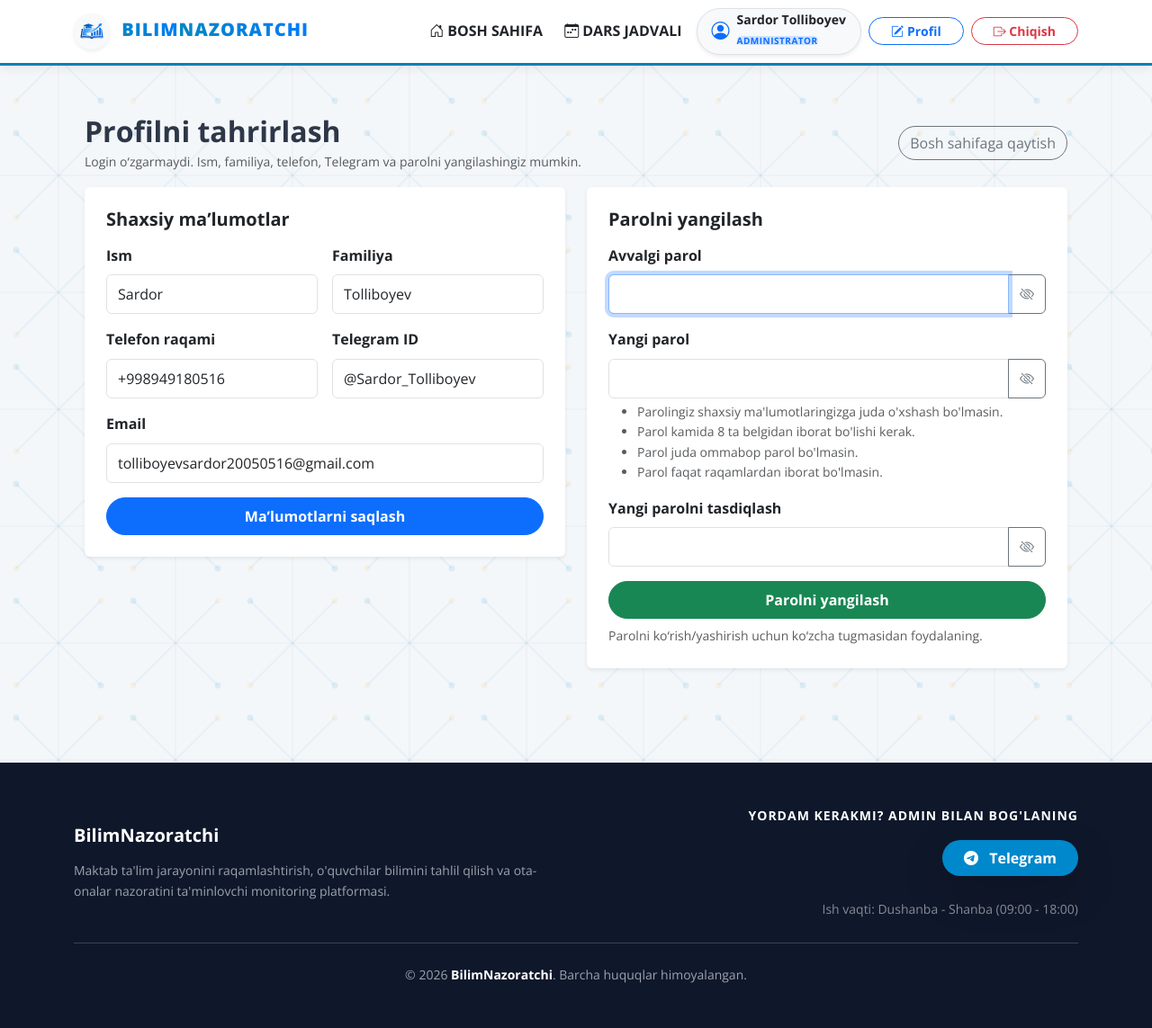
After one commit to Sardor-Tolliboyev/kundalik_com, a Django app: page /hisoblar/profil/tahrir/ in a window 1280 px wide. The commit adds this page. Shown: the whole page at 90% size. Run offline with Django 5.2, Linux system fonts and the light colour scheme; a user stored in the database is signed in.

Commit message:
Ishga tushirishga tayyor
Ishga tushirishga tayyor

```diff
--- /dev/null
+++ b/apps/hisoblar/forms.py
@@ -0,0 +1,31 @@
+from django import forms
+from django.contrib.auth import get_user_model
+
+
+Foydalanuvchi = get_user_model()
+
+
+class ShaxsiyProfilTahrirForm(forms.ModelForm):
+    """
+    Foydalanuvchi o'zining shaxsiy ma'lumotlarini tahrirlashi uchun forma.
+
+    # IZOH: `username` (login) ataylab qo'shilmaydi — foydalanuvchi loginini o'zgartirmaydi.
+    """
+
+    class Meta:
+        model = Foydalanuvchi
+        fields = ("first_name", "last_name", "telefon", "telegram_id", "email")
+        labels = {
+            "first_name": "Ism",
+            "last_name": "Familiya",
+            "telefon": "Telefon raqami",
+            "telegram_id": "Telegram ID",
+            "email": "Email",
+        }
+        widgets = {
+            "first_name": forms.TextInput(attrs={"class": "form-control", "autocomplete": "given-name"}),
+            "last_name": forms.TextInput(attrs={"class": "form-control", "autocomplete": "family-name"}),
+            "telefon": forms.TextInput(attrs={"class": "form-control", "autocomplete": "tel"}),
+            "telegram_id": forms.TextInput(attrs={"class": "form-control"}),
+            "email": forms.EmailInput(attrs={"class": "form-control", "autocomplete": "email"}),
+        }
--- a/apps/hisoblar/urls.py
+++ b/apps/hisoblar/urls.py
@@ -1,6 +1,6 @@
 from django.urls import path
 from django.contrib.auth import views as auth_views
-from .views import shaxsiy_profil_view, login_redirect_view
+from .views import shaxsiy_profil_view, login_redirect_view, shaxsiy_profil_tahrir_view
 
 app_name = 'hisoblar' # BU SHART!
 
@@ -8,5 +8,6 @@ urlpatterns = [
     path('login/', auth_views.LoginView.as_view(template_name='registration/login.html'), name='login'),
     path('logout/', auth_views.LogoutView.as_view(), name='logout'),
     path('profil/', shaxsiy_profil_view, name='shaxsiy_profil'),
+    path('profil/tahrir/', shaxsiy_profil_tahrir_view, name='shaxsiy_profil_tahrir'),
     path('kirish-muvaffaqiyatli/', login_redirect_view, name='login_redirect'),
 ]
--- a/apps/hisoblar/views.py
+++ b/apps/hisoblar/views.py
@@ -9,6 +9,10 @@ Vazifasi:
 from django.shortcuts import render, redirect
 from django.contrib.auth.decorators import login_required
 from django.contrib import messages
+from django.contrib.auth.forms import PasswordChangeForm
+from django.contrib.auth import update_session_auth_hash
+
+from .forms import ShaxsiyProfilTahrirForm
 
 # -------------------------------------------------------------------------
 # 1. SHAXSIY PROFIL VIEW
@@ -83,3 +87,81 @@ def login_redirect_view(request):
 
     # Agar roli aniqlanmagan yoki xato bo'lsa, asosiy sahifaga qaytaramiz
     return redirect('talim:bosh_sahifa')
+
+
+# -------------------------------------------------------------------------
+# 3. SHAXSIY PROFILNI TAHRIRLASH (HAMMA FOYDALANUVCHILAR UCHUN)
+# -------------------------------------------------------------------------
+@login_required
+def shaxsiy_profil_tahrir_view(request):
+    """
+    Foydalanuvchi o'zining shaxsiy ma'lumotlarini (login emas) va parolini tahrirlaydi.
+
+    # IZOH:
+    # - Bu sahifa uchun alohida "huquq" talab qilinmaydi, chunki foydalanuvchi faqat o'zini tahrirlaydi.
+    # - Admin panelga kirish shart emas: o'quvchi/ota-ona/o'qituvchi ham o'zini yangilay oladi.
+    """
+    foydalanuvchi = request.user
+
+    profil_forma = ShaxsiyProfilTahrirForm(instance=foydalanuvchi)
+    parol_forma = PasswordChangeForm(user=foydalanuvchi)
+
+    # # IZOH: Bootstrap bilan mos ko'rinish uchun parol formasi fieldlariga class beramiz.
+    for f in parol_forma.fields.values():
+        f.widget.attrs.setdefault("class", "form-control")
+
+    # # IZOH: Django `PasswordChangeForm` ayrim label/help_textlarni inglizcha chiqarishi mumkin.
+    # Bu yerda i18n'ga kirmasdan, oddiy usulda o'zbekchalashtiramiz.
+    if "old_password" in parol_forma.fields:
+        parol_forma.fields["old_password"].label = "Avvalgi parol"
+    if "new_password1" in parol_forma.fields:
+        parol_forma.fields["new_password1"].label = "Yangi parol"
+        parol_forma.fields["new_password1"].help_text = (
+            "<ul>"
+            "<li>Parolingiz shaxsiy ma'lumotlaringizga juda o'xshash bo'lmasin.</li>"
+            "<li>Parol kamida 8 ta belgidan iborat bo'lishi kerak.</li>"
+            "<li>Parol juda ommabop parol bo'lmasin.</li>"
+            "<li>Parol faqat raqamlardan iborat bo'lmasin.</li>"
+            "</ul>"
+        )
+    if "new_password2" in parol_forma.fields:
+        parol_forma.fields["new_password2"].label = "Yangi parolni tasdiqlash"
+
+    if request.method == "POST":
+        if "profil_saqlash" in request.POST:
+            profil_forma = ShaxsiyProfilTahrirForm(request.POST, instance=foydalanuvchi)
+            if profil_forma.is_valid():
+                profil_forma.save()
+                messages.success(request, "Shaxsiy ma'lumotlaringiz muvaffaqiyatli saqlandi.")
+                return redirect("hisoblar:shaxsiy_profil_tahrir")
+
+        if "parol_saqlash" in request.POST:
+            parol_forma = PasswordChangeForm(user=foydalanuvchi, data=request.POST)
+            for f in parol_forma.fields.values():
+                f.widget.attrs.setdefault("class", "form-control")
+
+            if "old_password" in parol_forma.fields:
+                parol_forma.fields["old_password"].label = "Avvalgi parol"
+            if "new_password1" in parol_forma.fields:
+                parol_forma.fields["new_password1"].label = "Yangi parol"
+                parol_forma.fields["new_password1"].help_text = (
+                    "<ul>"
+                    "<li>Parolingiz shaxsiy ma'lumotlaringizga juda o'xshash bo'lmasin.</li>"
+                    "<li>Parol kamida 8 ta belgidan iborat bo'lishi kerak.</li>"
+                    "<li>Parol juda ommabop parol bo'lmasin.</li>"
+                    "<li>Parol faqat raqamlardan iborat bo'lmasin.</li>"
+                    "</ul>"
+                )
+            if "new_password2" in parol_forma.fields:
+                parol_forma.fields["new_password2"].label = "Yangi parolni tasdiqlash"
+            if parol_forma.is_valid():
+                parol_forma.save()
+                update_session_auth_hash(request, foydalanuvchi)
+                messages.success(request, "Parolingiz muvaffaqiyatli yangilandi.")
+                return redirect("hisoblar:shaxsiy_profil_tahrir")
+
+    kontekst = {
+        "profil_forma": profil_forma,
+        "parol_forma": parol_forma,
+    }
+    return render(request, "registration/profil_tahrirlash.html", kontekst)
--- a/templates/admin/base_site.html
+++ b/templates/admin/base_site.html
@@ -20,12 +20,12 @@
 
 {% block extrastyle %}
     {{ block.super }}
-    <link rel="stylesheet" type="text/css" href="{% static 'css/admin_custom.css' %}?v=20260317">
+    <link rel="stylesheet" type="text/css" href="{% static 'css/admin_custom.css' %}?v=20260325">
 {% endblock %}
 
 {% block extrahead %}
     {{ block.super }}
-    <script src="{% static 'js/admin_custom.js' %}?v=20260317" defer></script>
+    <script src="{% static 'js/admin_custom.js' %}?v=20260325" defer></script>
 {% endblock %}
 
 {% block footer %}
--- a/templates/include/footer.html
+++ b/templates/include/footer.html
@@ -21,7 +21,7 @@
           <i class="bi bi-telegram me-2"></i> Telegram
         </a>
         <div class="mt-4">
-          <small class="text-muted">Ish vaqti: Dushanba - Shanba (09:00 - 18:00)</small>
+          <small class="text-white-50">Ish vaqti: Dushanba - Shanba (09:00 - 18:00)</small>
         </div>
       </div>
     </div>
--- a/templates/include/navbar.html
+++ b/templates/include/navbar.html
@@ -51,6 +51,14 @@
           </li>
 
           <li class="nav-item">
+            <a class="btn btn-sm btn-outline-primary px-4 rounded-pill fw-bold d-flex align-items-center"
+               href="{% url 'hisoblar:shaxsiy_profil_tahrir' %}">
+              <i class="bi bi-pencil-square me-1"></i>
+              Profil
+            </a>
+          </li>
+
+          <li class="nav-item">
             <form action="{% url 'hisoblar:logout' %}" method="post" class="d-inline">
               {% csrf_token %}
               <button type="submit" class="btn btn-sm btn-outline-danger px-4 rounded-pill fw-bold">
--- a/templates/oqituvchi/dashboard.html
+++ b/templates/oqituvchi/dashboard.html
@@ -49,7 +49,7 @@
                 </div>
 
                 <div class="mt-4">
-                    <a href="/admin/hisoblar/foydalanuvchi/{{ user.id }}/change/" class="btn btn-em-secondary w-100 py-2">
+                    <a href="{% url 'hisoblar:shaxsiy_profil_tahrir' %}" class="btn btn-em-secondary w-100 py-2">
                         <i class="bi bi-gear"></i> Ma'lumotlarni tahrirlash
                     </a>
                 </div>
--- /dev/null
+++ b/templates/registration/profil_tahrirlash.html
@@ -0,0 +1,117 @@
+{% extends 'base.html' %}
+{% load static %}
+
+{% block title %}Profilni tahrirlash | BilimNazoratchi{% endblock %}
+
+{% block content %}
+<div class="container my-4">
+  <div class="d-flex flex-wrap align-items-center justify-content-between gap-2 mb-3">
+    <div>
+      <h2 class="fw-bold mb-1">Profilni tahrirlash</h2>
+      <div class="text-muted small">Login o‘zgarmaydi. Ism, familiya, telefon, Telegram va parolni yangilashingiz mumkin.</div>
+    </div>
+    <a class="btn btn-outline-secondary rounded-pill" href="{% url 'talim:bosh_sahifa' %}">Bosh sahifaga qaytish</a>
+  </div>
+
+  <div class="row g-4">
+    <div class="col-lg-6">
+      <div class="card border-0 shadow-sm">
+        <div class="card-body p-4">
+          <h5 class="fw-bold mb-3">Shaxsiy ma’lumotlar</h5>
+          <form method="post" novalidate>
+            {% csrf_token %}
+            {{ profil_forma.non_field_errors }}
+
+            <div class="row g-3">
+              <div class="col-md-6">
+                <label class="form-label fw-bold">{{ profil_forma.first_name.label }}</label>
+                {{ profil_forma.first_name }}
+                <div class="text-danger small">{{ profil_forma.first_name.errors }}</div>
+              </div>
+              <div class="col-md-6">
+                <label class="form-label fw-bold">{{ profil_forma.last_name.label }}</label>
+                {{ profil_forma.last_name }}
+                <div class="text-danger small">{{ profil_forma.last_name.errors }}</div>
+              </div>
+              <div class="col-md-6">
+                <label class="form-label fw-bold">{{ profil_forma.telefon.label }}</label>
+                {{ profil_forma.telefon }}
+                <div class="text-danger small">{{ profil_forma.telefon.errors }}</div>
+              </div>
+              <div class="col-md-6">
+                <label class="form-label fw-bold">{{ profil_forma.telegram_id.label }}</label>
+                {{ profil_forma.telegram_id }}
+                <div class="text-danger small">{{ profil_forma.telegram_id.errors }}</div>
+              </div>
+              <div class="col-12">
+                <label class="form-label fw-bold">{{ profil_forma.email.label }}</label>
+                {{ profil_forma.email }}
+                <div class="text-danger small">{{ profil_forma.email.errors }}</div>
+              </div>
+            </div>
+
+            <div class="mt-3 d-grid">
+              <button type="submit" name="profil_saqlash" value="1" class="btn btn-primary fw-bold rounded-pill py-2">
+                Ma’lumotlarni saqlash
+              </button>
+            </div>
+          </form>
+        </div>
+      </div>
+    </div>
+
+    <div class="col-lg-6">
+      <div class="card border-0 shadow-sm">
+        <div class="card-body p-4">
+          <h5 class="fw-bold mb-3">Parolni yangilash</h5>
+          <form method="post" novalidate>
+            {% csrf_token %}
+            {{ parol_forma.non_field_errors }}
+
+            <div class="mb-3">
+              <label class="form-label fw-bold">{{ parol_forma.old_password.label }}</label>
+              <div class="input-group">
+                {{ parol_forma.old_password }}
+                <button class="btn btn-outline-secondary" type="button" data-bn-pass-target="id_old_password" aria-label="Parolni ko‘rsatish/yashirish">
+                  <i class="bi bi-eye-slash"></i>
+                </button>
+              </div>
+              <div class="text-danger small">{{ parol_forma.old_password.errors }}</div>
+            </div>
+            <div class="mb-3">
+              <label class="form-label fw-bold">{{ parol_forma.new_password1.label }}</label>
+              <div class="input-group">
+                {{ parol_forma.new_password1 }}
+                <button class="btn btn-outline-secondary" type="button" data-bn-pass-target="id_new_password1" aria-label="Parolni ko‘rsatish/yashirish">
+                  <i class="bi bi-eye-slash"></i>
+                </button>
+              </div>
+              <div class="text-danger small">{{ parol_forma.new_password1.errors }}</div>
+              {% if parol_forma.new_password1.help_text %}
+                <div class="text-muted small mt-1">{{ parol_forma.new_password1.help_text|safe }}</div>
+              {% endif %}
+            </div>
+            <div class="mb-3">
+              <label class="form-label fw-bold">{{ parol_forma.new_password2.label }}</label>
+              <div class="input-group">
+                {{ parol_forma.new_password2 }}
+                <button class="btn btn-outline-secondary" type="button" data-bn-pass-target="id_new_password2" aria-label="Parolni ko‘rsatish/yashirish">
+                  <i class="bi bi-eye-slash"></i>
+                </button>
+              </div>
+              <div class="text-danger small">{{ parol_forma.new_password2.errors }}</div>
+            </div>
+
+            <div class="mt-3 d-grid">
+              <button type="submit" name="parol_saqlash" value="1" class="btn btn-success fw-bold rounded-pill py-2">
+                Parolni yangilash
+              </button>
+            </div>
+          </form>
+          <div class="text-muted small mt-2">Parolni ko‘rish/yashirish uchun ko‘zcha tugmasidan foydalaning.</div>
+        </div>
+      </div>
+    </div>
+  </div>
+</div>
+{% endblock %}
```
Also changed, not shown: apps/hisoblar/admin.py (+17 -0 lines), static/css/admin_custom.css (+118 -0 lines), static/js/admin_custom.js (+40 -0 lines), templates/include/header.html (+7 -0 lines), templates/registration/profile.html (added, +70 -0 lines), db.sqlite3.
